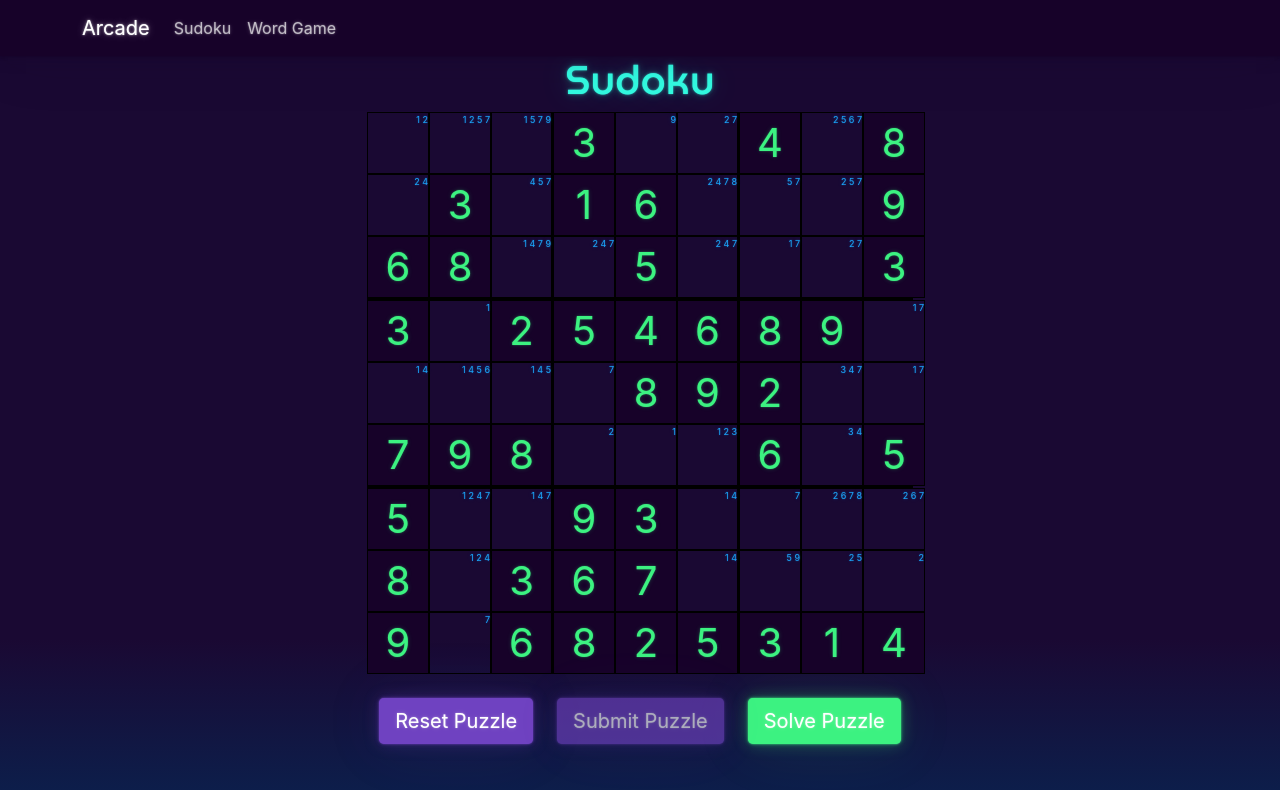
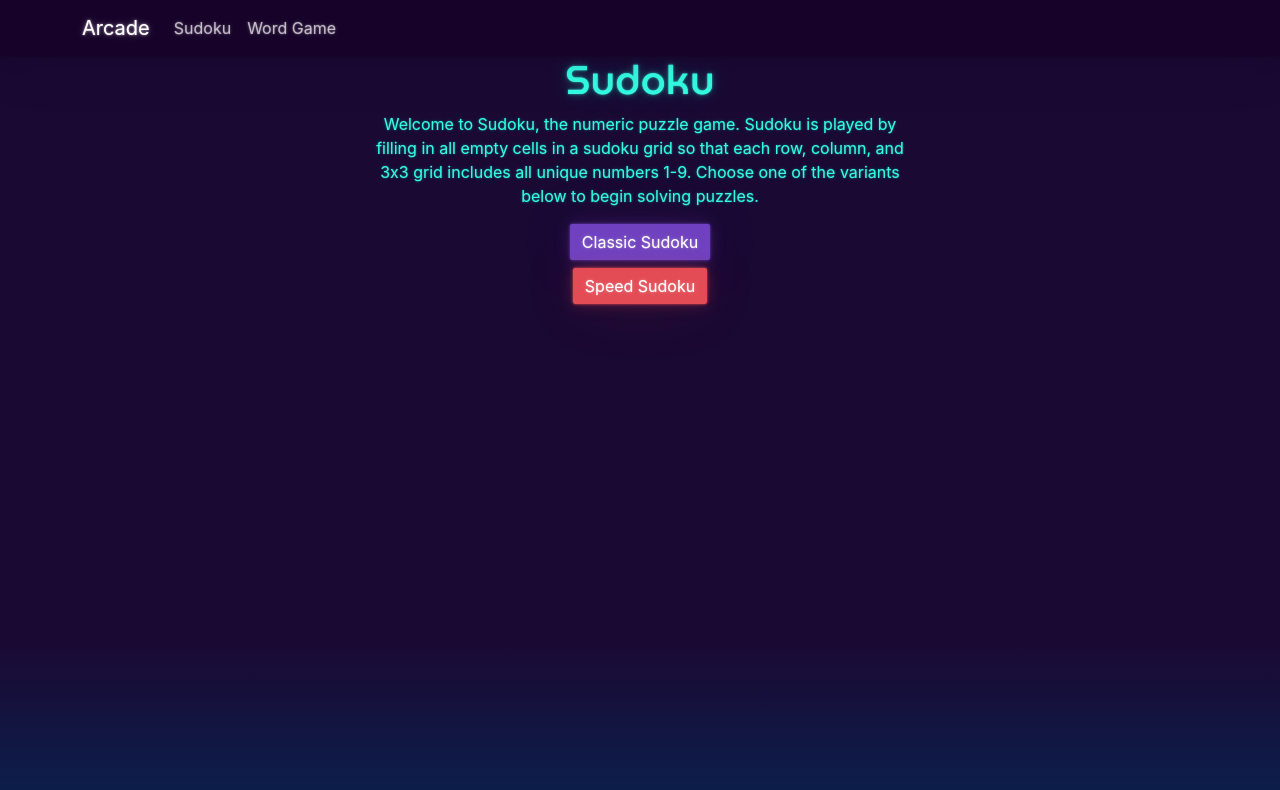
Before and after one commit to aconyteds/aconyte-arcade, a Next.js app: page /games/sudoku in a window 1280 px wide. Shown: the top 790 px of the page. Built offline with nearby package versions, Linux system fonts and the light colour scheme.

Commit message:
Added Sudoku Menu * Added a Menu page * Created the Speed and Classic pages * Fixed an issue with the Sudoku WASM engine

```diff
--- /dev/null
+++ b/common/components/Sudoku/Menu.tsx
@@ -0,0 +1,29 @@
+import React from 'react';
+import { Row, Col, Button, Container } from 'react-bootstrap';
+
+export default function Menu() {
+  return (
+    <Container>
+        <Row className="justify-content-center">
+            <Col xs="auto">
+            <h1>Sudoku</h1>
+            </Col>
+        </Row>
+        <Row className="justify-content-center">
+            <Col md={6}>
+                <p className="text-center">Welcome to Sudoku, the numeric puzzle game. Sudoku is played by filling in all empty cells in a sudoku grid so that each row, column, and 3x3 grid includes all unique numbers 1-9. Choose one of the variants below to begin solving puzzles.</p>
+            </Col>
+        </Row>
+        <Row className="justify-content-center">
+            <Col xs="auto">
+                <Button variant="primary" href="/games/sudoku/classic">Classic Sudoku</Button>
+            </Col>
+        </Row>
+        <Row className="justify-content-center mt-2">
+            <Col xs="auto">
+                <Button variant="danger" href="/games/sudoku/speed">Speed Sudoku</Button>
+            </Col>
+        </Row>
+    </Container>
+  )
+}
--- a/common/components/Sudoku/Puzzle.tsx
+++ b/common/components/Sudoku/Speed/Puzzle.tsx
@@ -1,6 +1,6 @@
 import React, { useEffect, useState, useMemo } from "react";
 import Cell from "./cell";
-import { useArray } from "../../hooks";
+import { useArray } from "../../../hooks";
 
 interface PuzzleProps {
   puzzle: number[];
--- a/common/components/Sudoku/cell.tsx
+++ b/common/components/Sudoku/Speed/cell.tsx
@@ -1,6 +1,6 @@
 import React, { useEffect, useMemo } from "react";
-import { useArray } from "../../hooks";
-import { getSuggestions } from "./utility";
+import { useArray } from "../../../hooks";
+import { getSuggestions } from "../engine";
 
 interface CellProps {
   value: number;
--- a/common/components/Sudoku/index.tsx
+++ b/common/components/Sudoku/Speed/index.tsx
@@ -1,11 +1,11 @@
 import React, { useEffect, useMemo } from "react";
-import { useArray, useToggle } from "../../hooks";
+import { useArray, useToggle } from "../../../hooks";
 import { Row, Col, Button, Container } from "react-bootstrap";
-import { generateSudoku, validatePuzzle, solveSudoku, initializeSudokuEngine } from "./utility";
+import { generateSudoku, validatePuzzle, solveSudoku, initializeSudokuEngine } from "../engine";
 import Puzzle from "./Puzzle";
 
 export default function Sudoku() {
-  const useWasm = false;
+  const useWasm = true;
   const { array: puzzle, set: setPuzzle } = useArray<number>([]);
   const { array: progress, set: setProgress } = useArray<number>([]);
   const [playing, setPlaying] = useToggle(true);
--- a/common/components/Sudoku/utility.ts
+++ b/common/components/Sudoku/engine.ts
@@ -10,38 +10,23 @@ import init, {
 // an array of all the indexes in a sudoku puzzle
 const INDEXES = Array.from(Array(81).keys());
 
-interface SudokuEngine {
-  solve_sudoku: (puzzle: string) => string;
-  generate_sudoku: () => string;
-  generate_suggestions: (puzzle: string, row: number, col: number) => string;
-  validate_sudoku: (puzzle: string) => boolean;
-  module: InitOutput;
-};
+let sudokuEngine: null | InitOutput = null;
 
-let sudokuEngine: null | SudokuEngine = null;
-
-export const initializeSudokuEngine = async (): Promise<SudokuEngine> => {
-  const loader = new Promise<SudokuEngine>(async (resolve) => {
+export const initializeSudokuEngine = async (): Promise<InitOutput> => {
+  const loader = new Promise<InitOutput>(async (resolve) => {
     if (sudokuEngine) {
       resolve(sudokuEngine);
       return;
     }
     const module = await init();
-    sudokuEngine = {
-      module,
-      solve_sudoku,
-      generate_sudoku,
-      generate_suggestions,
-      validate_sudoku
-    };
+    sudokuEngine = module;
     resolve(sudokuEngine);
   });
   return loader;
 };
 
 const validate_wasm = async (board: number[]): Promise<boolean> => {
-  const engine = await initializeSudokuEngine();
-  return await engine.validate_sudoku(board.join(""));
+  return validate_sudoku(board.join(""));
 }
 
 const isValid = (board: number[], index: number, value?: number): boolean => {
@@ -102,8 +87,7 @@ export const validatePuzzle = async (
 };
 
 const solve_wasm = async (board: number[]): Promise<number[] | false> => {
-  const engine = await initializeSudokuEngine();
-  const solvedPuzzle = await engine.solve_sudoku(board.join(""));
+  const solvedPuzzle = solve_sudoku(board.join(""));
   if (solvedPuzzle === "Invalid Puzzle Provided") {
     return false;
   }
@@ -194,8 +178,7 @@ export const solveSudoku = async (
 };
 
 const generate_suggestions_wasm = async (board: number[], row: number, col: number): Promise<number[]> => {
-  const engine = await initializeSudokuEngine();
-  const suggestions = await engine.generate_suggestions(board.join(""), row, col);
+  const suggestions = generate_suggestions(board.join(""), row, col);
   return suggestions.split("").map(Number);
 }
 
@@ -223,8 +206,7 @@ export const getSuggestions = async (
 };
 
 const generate_wasm = async (): Promise<number[]> => {
-  const engine = await initializeSudokuEngine();
-  const puzzle = await engine.generate_sudoku();
+  const puzzle = generate_sudoku();
   const result = puzzle.split("").map(Number);
   return result;
 };
--- a/pages/games/sudoku.tsx
+++ b/pages/games/sudoku.tsx
@@ -1,8 +1,8 @@
 import type { NextPage } from "next";
-import Sudoku from "../../common/components/Sudoku";
+import Menu from "../../common/components/Sudoku/Menu";
 
 const Home: NextPage = () => {
-  return <Sudoku />;
+  return <Menu />;
 };
 
 export default Home;
```
Also changed, not shown: common/components/Sudoku/Classic/index.tsx (added, +7 -0 lines), pages/games/sudoku/classic.tsx (added, +7 -0 lines), pages/games/sudoku/speed.tsx (added, +8 -0 lines), 1 other file (tests, documents, lock files or other folders).
